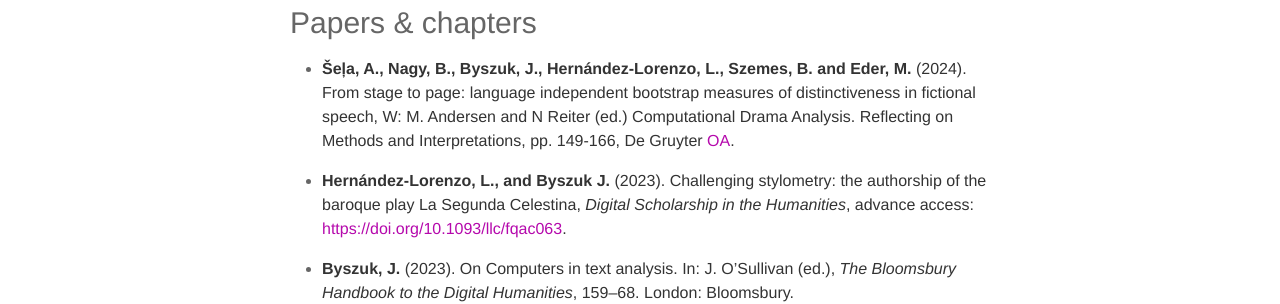
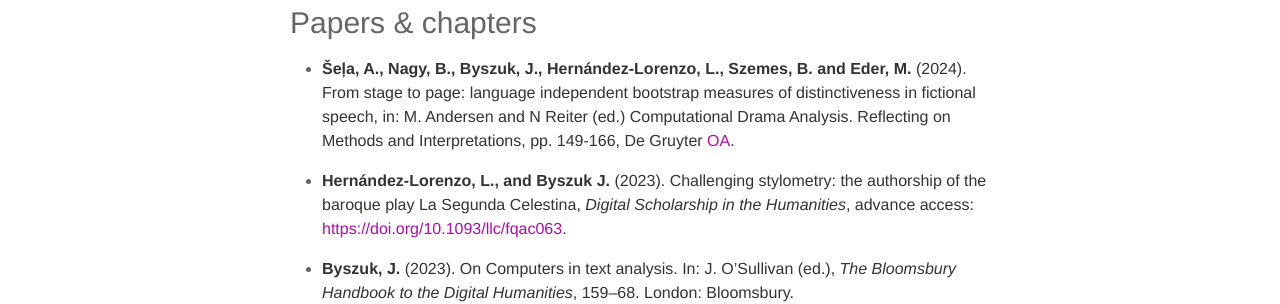
Before and after one commit to JoannaBy/JoannaBy.github.io, a Jekyll site: the page built from _pages/publications.md, in a window 1280 px wide and 900 px high. Shown: the part 382-686 px from the top of the window. Built offline with Jekyll 4.4.1, drawn with Linux system fonts in a browser that asks for light colours; nearby versions of some CDN libraries.

```diff
--- a/_pages/publications.md
+++ b/_pages/publications.md
@@ -9,7 +9,7 @@ More recent information, as well as information in Polish, may be available on [
 ## Publications
 ### Papers & chapters
 
-* **Šeļa, A., Nagy, B., Byszuk, J., Hernández-Lorenzo, L., Szemes, B. and Eder, M.** (2024). From stage to page: language independent bootstrap measures of distinctiveness in fictional speech, W: M. Andersen and N Reiter (ed.) Computational Drama Analysis. Reflecting on Methods and Interpretations, pp. 149-166, De Gruyter [OA]([https://arxiv.org/abs/2301.05659](https://www.degruyterbrill.com/document/doi/10.1515/9783111071824-008/html)).
+* **Šeļa, A., Nagy, B., Byszuk, J., Hernández-Lorenzo, L., Szemes, B. and Eder, M.** (2024). From stage to page: language independent bootstrap measures of distinctiveness in fictional speech, in: M. Andersen and N Reiter (ed.) Computational Drama Analysis. Reflecting on Methods and Interpretations, pp. 149-166, De Gruyter [OA](https://arxiv.org/abs/2301.05659).
 
 * **Hernández-Lorenzo, L., and Byszuk J.** (2023). Challenging stylometry: the authorship of the baroque play La Segunda Celestina, _Digital Scholarship in the Humanities_, advance access: [https://doi.org/10.1093/llc/fqac063](https://doi.org/10.1093/llc/fqac063).
 
```
